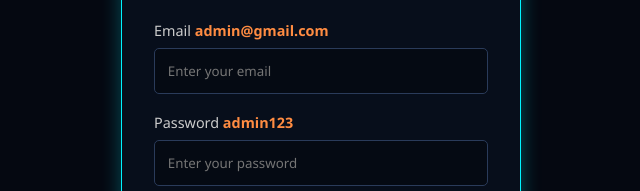
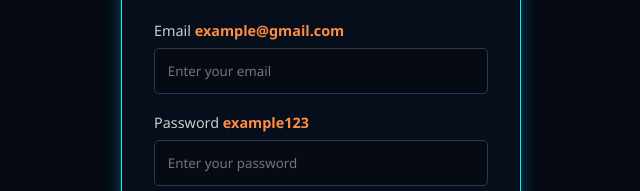
Before and after one commit to jaygur9977/pole, a plain HTML site: page index.html in a window 1280 px wide. Shown: the part 346-537 px from the top of the page, 319-959 px from the left. Drawn offline with nearby package versions, Linux system fonts and the light colour scheme.

Commit message:
Update email and password placeholders in index.html

```diff
--- a/index.html
+++ b/index.html
@@ -18,11 +18,11 @@
                 <div class="user-type" id="official-user">Official</div>
             </div>
             <div class="form-group">
-                <label for="email">Email <span style="color: #ff8c42;  font-weight: 800;">admin@gmail.com</span></label>
+                <label for="email">Email <span style="color: #ff8c42;  font-weight: 800;">example@gmail.com</span></label>
                 <input type="email" id="email" placeholder="Enter your email">
             </div>
             <div class="form-group">
-                <label for="password">Password <span style="color: #ff8c42;  font-weight: 800;">admin123</span></label>
+                <label for="password">Password <span style="color: #ff8c42;  font-weight: 800;">example123</span></label>
                 <input type="password" id="password" placeholder="Enter your password">
             </div>
             <button class="btn btn-primary" id="login-btn">Login</button>
```
